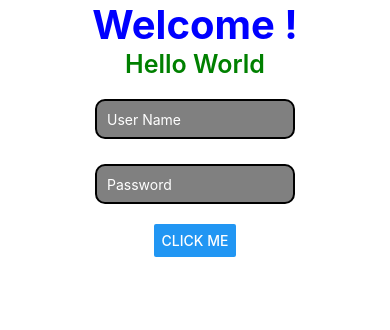
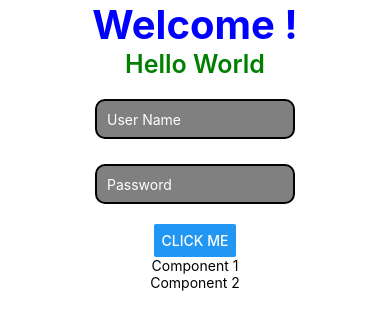
Before and after one commit to Nadil-Dulran/MobileTestApp, a React Native app: screen / in a window 390 px wide. Shown: the top 330 px of the page. Built offline with nearby package versions, Linux system fonts and the light colour scheme.

Commit message:
Created two components with console log

```diff
--- a/App.tsx
+++ b/App.tsx
@@ -4,7 +4,7 @@ import CustomLable from './src/components/CustomLable';
 
 function App() {
 
-  console.log(' Hello ');
+  console.log(' App component Rendered ');
 
   function click(x: number, y:number) {
       console.log("Additiom :" + (x+y));   // Print the passed value to the console
@@ -33,6 +33,9 @@ function App() {
         <Button title='Click me' onPress={() => {
           click(10,5);
         }} />
+
+        <Component1/>
+        <Component2/>
       </View>
   );
 
@@ -51,4 +54,25 @@ function CustomText(props: CustomTextProps) {
 }
 
 }
+
+function Component1(){
+
+  console.log(' Component 1 Rendered ');
+  return (
+    <View>
+      <Text>Component 1</Text>
+    </View>
+  );
+}
+
+function Component2(){
+
+  console.log(' Component 2 Rendered ');
+  return (
+    <View>
+      <Text>Component 2</Text>
+    </View>
+  );
+}
+
 export default App;
```
